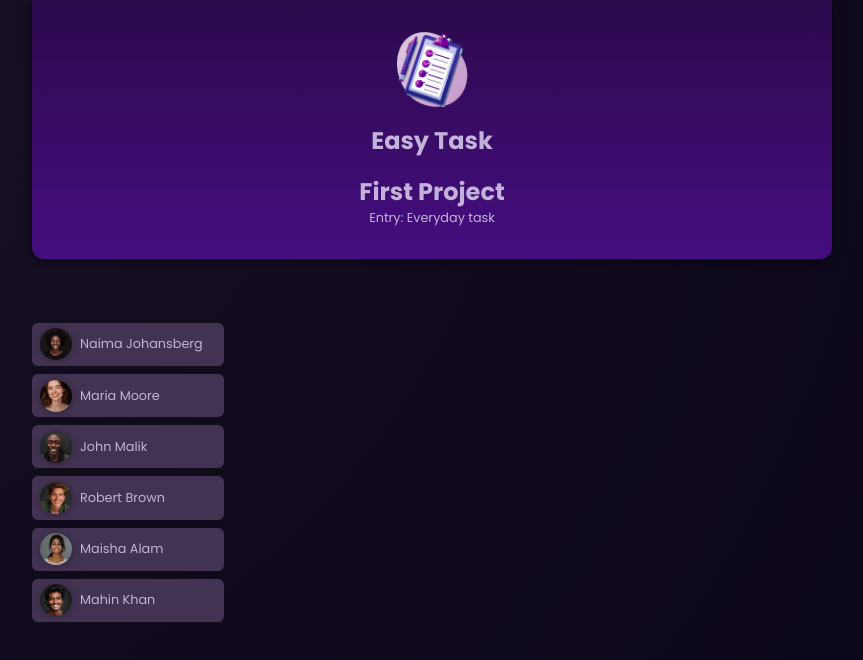
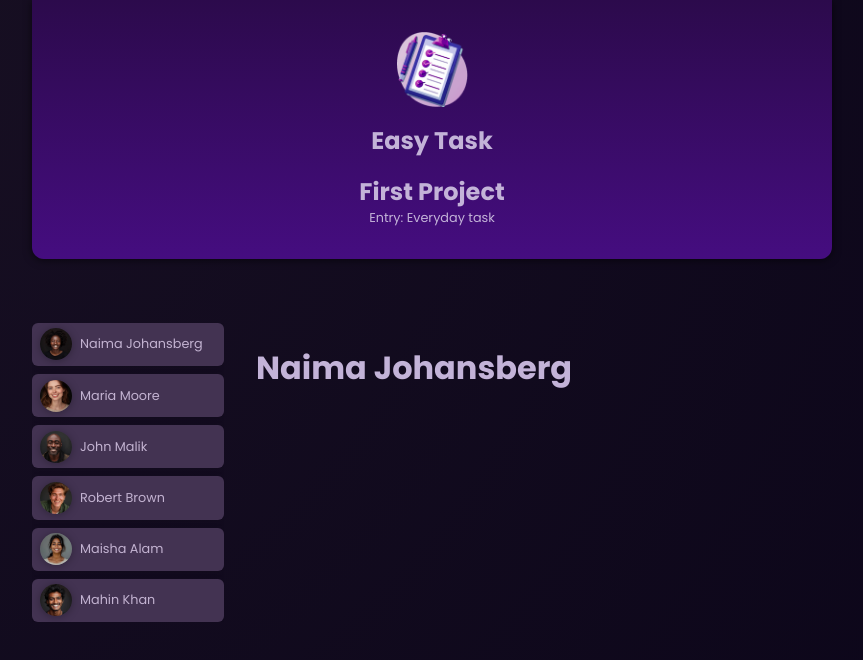
Before and after one commit to BahjatKhan/angular-todolist, an Angular app: page / in a window 1280 px wide. Shown: the top 660 px of the page, without its empty margins (208-1071 px from the left). Built offline with nearby package versions, Linux system fonts and the light colour scheme.

Commit message:
how to emit child comp to parent comp

```diff
--- a/src/app/app.component.html
+++ b/src/app/app.component.html
@@ -50,4 +50,5 @@
       />
     </li>
   </ul>
+  <app-tasks [name]="selectedUserName.name" />
 </main>
--- a/src/app/app.component.ts
+++ b/src/app/app.component.ts
@@ -2,18 +2,24 @@
 import { HeaderComponent } from './header/header.component';
 import { UsersComponent } from './users/users.component';
 import { DUMMY_USERS } from './dummy-users';
+import { TasksComponent } from './tasks/tasks.component';
 
 @Component({
   selector: 'app-root',
   standalone: true,
-  imports: [HeaderComponent, UsersComponent],
+  imports: [HeaderComponent, UsersComponent, TasksComponent],
   templateUrl: './app.component.html',
   styleUrl: './app.component.css',
 })
 export class AppComponent {
   users = DUMMY_USERS;
+  selectedUserId = 'u1';
+
+  get selectedUserName() {
+    return this.users.find((user) => user.id === this.selectedUserId)!;
+  }
 
   onSelectUser(id: string) {
-    console.log('Welcome and ' + id);
+    this.selectedUserId = id;
   }
 }
--- /dev/null
+++ b/src/app/tasks/tasks.component.html
@@ -0,0 +1 @@
+<h1>{{ name }}</h1>
--- a/src/app/users/users.component.ts
+++ b/src/app/users/users.component.ts
@@ -19,6 +19,6 @@
   }
 
   onClickEvent() {
-    this.clickOnUserCard.emit('Hellow ' + this.name);
+    this.clickOnUserCard.emit(this.id);
   }
 }
```
Also changed, not shown: src/app/tasks/tasks.component.ts (added, +12 -0 lines), src/app/tasks/tasks.component.css (added).
